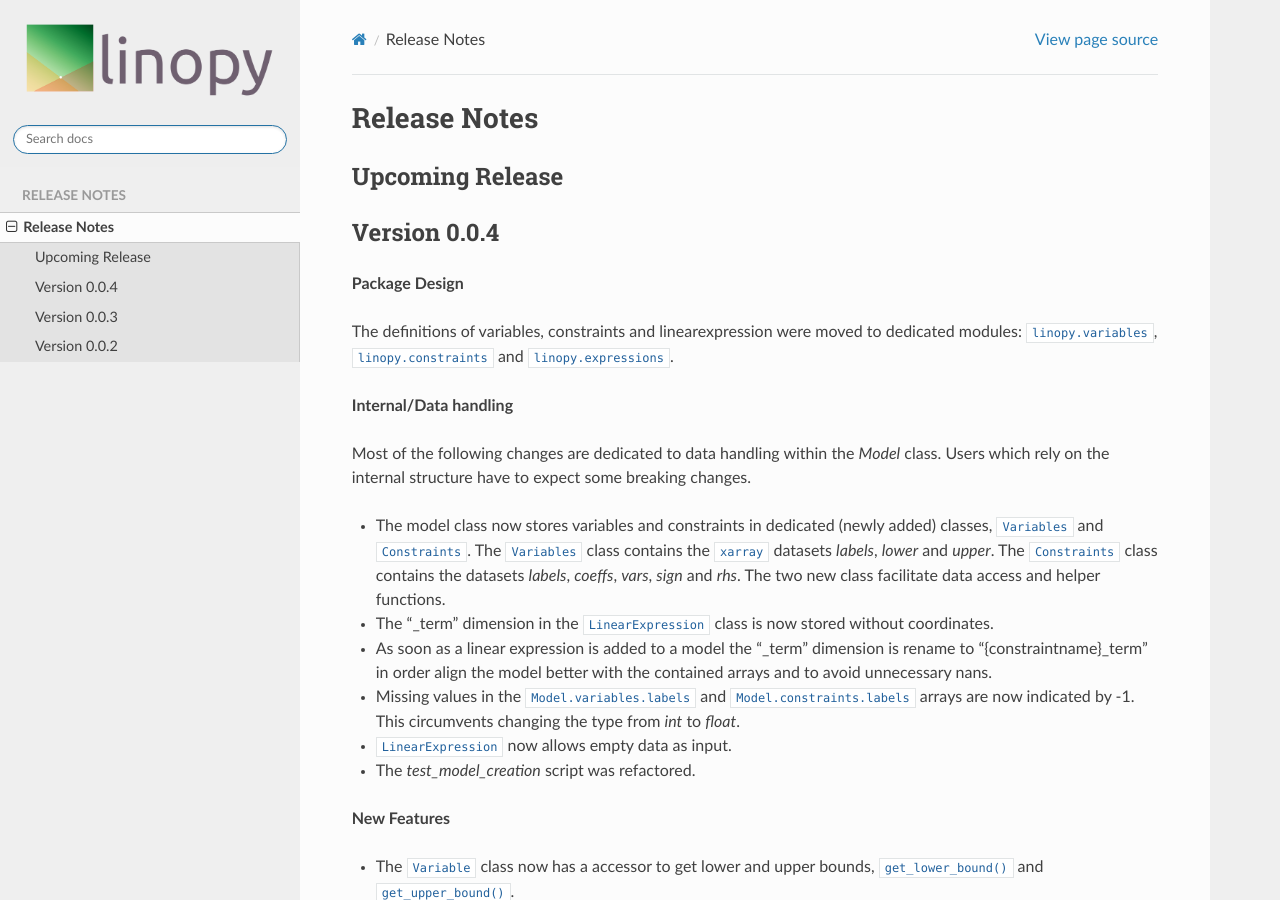
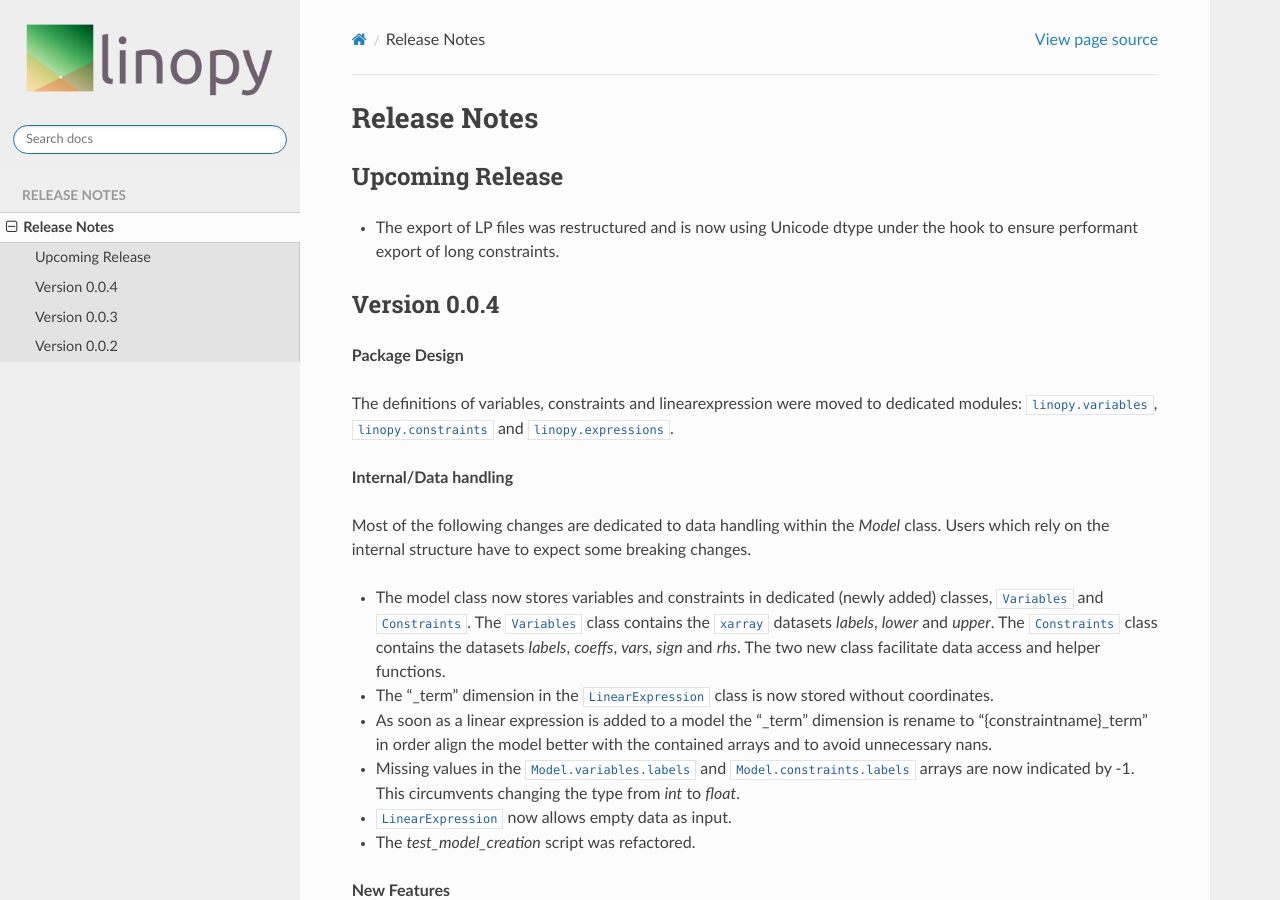
Before and after one commit to PyPSA/linopy, a Sphinx documentation site: the page built from doc/release_notes.rst, in a window 1280 px wide and 900 px high. Built offline with Sphinx 7.4.7 and the Read the Docs theme 2.0.0, drawn with Linux system fonts in a browser that asks for light colours; pages that are not in the unit, such as notebooks, are missing from menus.

Commit message:
add release notes

```diff
--- a/doc/release_notes.rst
+++ b/doc/release_notes.rst
@@ -3,6 +3,8 @@ Release Notes
 
 Upcoming Release
 ----------------
+
+* The export of LP files was restructured and is now using Unicode dtype under the hook to ensure performant export of long constraints.
 
 
 Version 0.0.4
```
